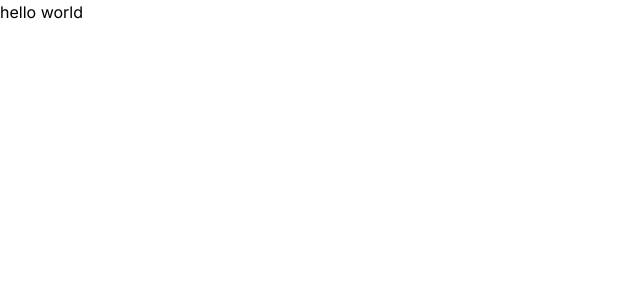
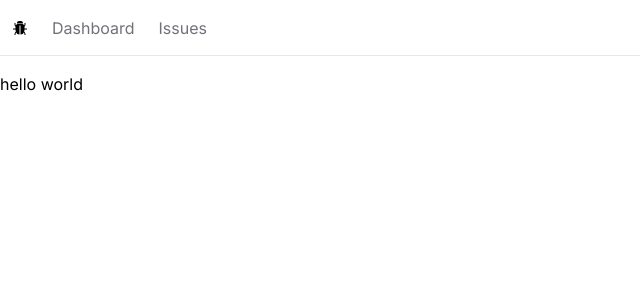
Before and after one commit to sanazzarei/issueTrackerApp, a Next.js app: page / in a window 1280 px wide. Shown: the top 300 px of the page, without its empty margins (0-640 px from the left). Built offline with nearby package versions, Linux system fonts and the light colour scheme.

Commit message:
add nav-bar

```diff
--- /dev/null
+++ b/app/NavBar.tsx
@@ -0,0 +1,22 @@
+import Link from 'next/link'
+import React from 'react'
+import { IoBugSharp } from "react-icons/io5";
+
+function NavBar() {
+    const links =[
+        { href: '/' , name : 'Dashboard'},
+        { href: '/issues' , name : 'Issues'}
+    ]
+  return (
+    <div>
+      <nav className='flex space-x-6 px-3 items-center border-b mb-4 h-14'>
+        <Link href='/'><IoBugSharp /></Link>
+        <ul className='flex space-x-6'>
+            {links.map(link => <li key={link.href}><Link  href={link.href}  className=' text-zinc-500 hover:text-zinc-800 transition-colors'>{link.name}</Link></li>)}
+        </ul>
+      </nav>
+    </div>
+  )
+}
+
+export default NavBar
--- a/app/layout.tsx
+++ b/app/layout.tsx
@@ -1,6 +1,7 @@
 import type { Metadata } from "next";
 import { Inter } from "next/font/google";
 import "./globals.css";
+import NavBar from "./NavBar";
 
 const inter = Inter({ subsets: ["latin"] });
 
@@ -16,7 +17,12 @@
 }>) {
   return (
     <html lang="en">
-      <body className={inter.className}>{children}</body>
+      <body className={inter.className}>
+        <NavBar/>
+        <main>
+        {children}
+        </main>
+      </body>
     </html>
   );
 }
```
Also changed, not shown: package.json (+5 -4 lines), 1 other file (tests, documents, lock files or other folders).
